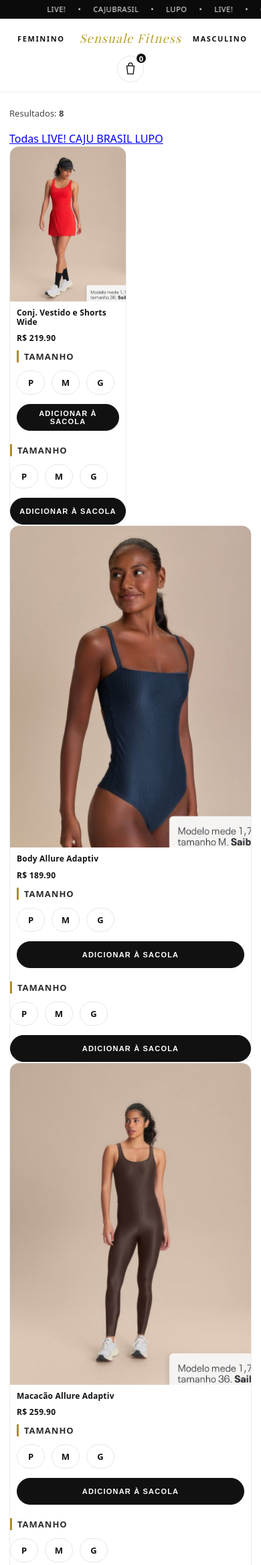
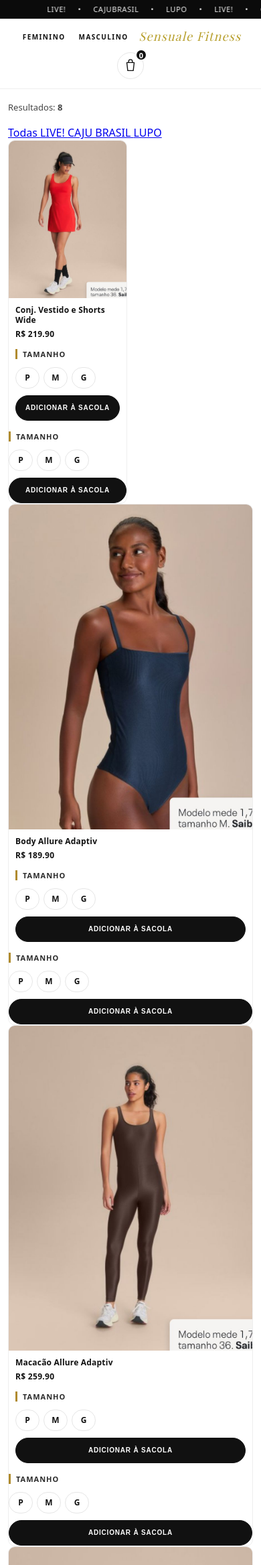
Before and after one commit to matheusfrancisco1308-del/loja-fitness, a Flask app: page / in a window 390 px wide. Shown: the top 2336 px of the page at 67% size. Run offline with Flask 3, Linux system fonts and the light colour scheme; some web fonts are replaced.

Commit message:
css novo corrigido

```diff
--- a/static/css/style.css
+++ b/static/css/style.css
@@ -1,7 +1,7 @@
 /* =========================
-   RESET + BASE (minimal)
+   RESET + BASE
 ========================= */
-*{ box-sizing:border-box; }
+*{ box-sizing:border-box; margin:0; padding:0; }
 html,body{ margin:0; padding:0; }
 img{ max-width:100%; height:auto; display:block; }
 
@@ -9,10 +9,11 @@ body{
   font-family: system-ui, -apple-system, Segoe UI, Roboto, Arial, sans-serif;
   background:#ffffff;
   color:#111;
+  -webkit-text-size-adjust: 100%;
 }
 
 /* =========================
-   TOP MARQUEE (faixa premium)
+   TOP MARQUEE
 ========================= */
 .top-marquee{
   background:#0b0b0b;
@@ -46,7 +47,7 @@ body{
 }
 
 /* =========================
-   HEADER (minimal / premium)
+   HEADER
 ========================= */
 .site-header{
   background:#fff;
@@ -59,6 +60,8 @@ body{
   align-items:center;
   justify-content:center;
   padding:18px 22px;
+  max-width:1350px;
+  margin:0 auto;
 }
 
 .nav{
@@ -80,8 +83,7 @@ body{
   padding:10px 6px;
   position:relative;
   transition:color .2s ease, transform .2s ease;
-
-  text-decoration:none; /* ✅ como é <a> */
+  text-decoration:none;
 }
 
 .nav-link:hover{
@@ -121,7 +123,7 @@ body{
 }
 
 .icon-btn{
-  position:relative; /* ✅ FIX: badge fica preso no botão */
+  position:relative;
   width:40px;
   height:40px;
   border-radius:999px;
@@ -159,7 +161,7 @@ body{
 }
 
 /* =========================
-   SHOP / GRID (premium spacing)
+   SHOP / GRID
 ========================= */
 .shop-page{
   max-width:1350px;
@@ -182,24 +184,24 @@ body{
   font-size:13px;
 }
 
-/* GRID */
+/* GRID — FIX: cards iguais com altura consistente */
 .grid{
   display:grid;
-  grid-template-columns:repeat(3, minmax(0, 1fr));
+  grid-template-columns:repeat(3, 1fr);
   gap:22px;
-
-  align-items:start; /* ✅ evita “desalinhamento” */
+  align-items:stretch; /* FIX: todos os cards mesma altura na row */
 }
 
-/* CARD premium */
+/* CARD — FIX: flexbox interno para alinhar conteúdo */
 .product-card{
   border:1px solid #eeeeee;
   background:#fff;
   overflow:hidden;
   border-radius:14px;
   transition:transform .18s ease, box-shadow .18s ease, border-color .18s ease;
-
-  min-width:0; /* ✅ evita estouro de texto */
+  min-width:0;
+  display:flex;
+  flex-direction:column; /* FIX: conteúdo empilhado corretamente */
 }
 
 .product-card:hover{
@@ -212,6 +214,7 @@ body{
   aspect-ratio:3/4;
   background:#f6f6f6;
   overflow:hidden;
+  flex-shrink:0; /* FIX: imagem não encolhe */
 }
 
 .product-img img{
@@ -226,9 +229,12 @@ body{
   transform:scale(1.06);
 }
 
-/* corpo */
+/* corpo — FIX: flex-grow para empurrar botão pro final */
 .product-body{
   padding:14px 14px 16px;
+  display:flex;
+  flex-direction:column;
+  flex-grow:1; /* FIX: ocupa espaço restante */
 }
 
 .product-title{
@@ -237,6 +243,12 @@ body{
   font-weight:700;
   letter-spacing:.2px;
   color:#111;
+  overflow:hidden;
+  text-overflow:ellipsis; /* FIX: texto longo não quebra layout */
+  display:-webkit-box;
+  -webkit-line-clamp:2;
+  line-clamp:2;
+  -webkit-box-orient:vertical;
 }
 
 .product-price{
@@ -246,7 +258,7 @@ body{
   margin-bottom:14px;
 }
 
-/* BOTÃO PREMIUM */
+/* BOTÃO */
 .btn{
   width:100%;
   height:44px;
@@ -260,6 +272,7 @@ body{
   text-transform:uppercase;
   cursor:pointer;
   transition:transform .16s ease, background .16s ease, box-shadow .16s ease;
+  margin-top:auto; /* FIX: botão sempre no final do card */
 }
 
 .btn:hover{
@@ -274,9 +287,9 @@ body{
 }
 
 /* =========================
-   TAMANHOS (chips + select)
+   TAMANHOS (chips)
 ========================= */
-.sizes{ margin: 10px 0 14px; }
+.sizes{ margin:10px 0 14px; }
 
 .size-label{
   display:block;
@@ -284,7 +297,7 @@ body{
   letter-spacing:1.6px;
   text-transform:uppercase;
   color:#777;
-  margin: 0 0 8px;
+  margin:0 0 8px;
 }
 
 .size-select{
@@ -307,64 +320,64 @@ body{
 
 .sizes-label{
   display:block;
-  font-weight: 900;
-  font-size: 13px;
-  letter-spacing: 1px;
-  text-transform: uppercase;
-  color: #000000d5;
-  border-left: 3px solid #b08b2e;
-  padding-left: 8px;
-  margin-bottom: 12px;
+  font-weight:900;
+  font-size:13px;
+  letter-spacing:1px;
+  text-transform:uppercase;
+  color:#000000d5;
+  border-left:3px solid #b08b2e;
+  padding-left:8px;
+  margin-bottom:12px;
 }
 
 .sizes-row{
   display:flex;
-  gap: 10px;
-  flex-wrap: wrap;
+  gap:10px;
+  flex-wrap:wrap;
 }
 
 .size-radio{
-  position: absolute;
-  opacity: 0;
-  pointer-events: none;
+  position:absolute;
+  opacity:0;
+  pointer-events:none;
 }
 
 .size-chip{
   display:inline-flex;
   align-items:center;
   justify-content:center;
-  min-width: 42px;
-  height: 36px;
-  padding: 0 12px;
-  border-radius: 999px;
-  border: 1px solid #e6e6e6;
-  background: #fff;
-  color: #111;
-  font-weight: 700;
-  font-size: 13px;
-  cursor: pointer;
-  user-select: none;
-  transition: transform .08s ease, border-color .2s ease, background .2s ease;
+  min-width:42px;
+  height:36px;
+  padding:0 12px;
+  border-radius:999px;
+  border:1px solid #e6e6e6;
+  background:#fff;
+  color:#111;
+  font-weight:700;
+  font-size:13px;
+  cursor:pointer;
+  user-select:none;
+  transition:transform .08s ease, border-color .2s ease, background .2s ease;
 }
 
 .size-chip:hover{
-  border-color: #b08b2e;
-  transform: translateY(-1px);
+  border-color:#b08b2e;
+  transform:translateY(-1px);
 }
 
 .size-radio:checked + .size-chip{
-  background: #111;
-  color: #fff;
-  border-color: #111;
+  background:#111;
+  color:#fff;
+  border-color:#111;
 }
 
 .size-radio:focus-visible + .size-chip{
-  outline: 2px solid #b08b2e;
-  outline-offset: 2px;
+  outline:2px solid #b08b2e;
+  outline-offset:2px;
 }
 
 /* =========================
-   SACOLA (CHECKOUT) PREMIUM
+   SACOLA (CHECKOUT)
 ========================= */
 :root{
   --bg: #ffffff;
@@ -377,202 +390,208 @@ body{
   --radius: 18px;
 }
 
-.bag-page{ background:#fff; padding: 42px 18px; }
-.bag-wrap{ max-width: 1100px; margin: 0 auto; }
+.bag-page{ background:#fff; padding:42px 18px; }
+.bag-wrap{ max-width:1100px; margin:0 auto; }
 
 .bag-head{
   display:flex;
   align-items:flex-end;
   justify-content:space-between;
-  gap: 18px;
-  padding: 0 2px 18px;
-  border-bottom: 1px solid var(--line);
-  margin-bottom: 22px;
+  gap:18px;
+  padding:0 2px 18px;
+  border-bottom:1px solid var(--line);
+  margin-bottom:22px;
 }
 
 .bag-title{ margin:0; font-size:28px; letter-spacing:.5px; }
-.bag-meta{ color: var(--muted); font-size: 14px; }
+.bag-meta{ color:var(--muted); font-size:14px; }
 
 .bag-empty{
-  background: var(--soft);
-  border: 1px solid var(--line);
-  border-radius: var(--radius);
-  padding: 28px;
+  background:var(--soft);
+  border:1px solid var(--line);
+  border-radius:var(--radius);
+  padding:28px;
 }
 
 .bag-link{
   display:inline-block;
-  margin-top: 12px;
-  color: #111;
-  text-decoration: none;
-  font-weight: 700;
-  font-size: 14px;
+  margin-top:12px;
+  color:#111;
+  text-decoration:none;
+  font-weight:700;
+  font-size:14px;
 }
-.bag-link:hover{ text-decoration: underline; }
+.bag-link:hover{ text-decoration:underline; }
 
 .bag-grid{
-  display: grid;
-  grid-template-columns: 1fr 360px;
-  gap: 22px;
-  align-items: start;
+  display:grid;
+  grid-template-columns:1fr 360px;
+  gap:22px;
+  align-items:start;
 }
 
-.bag-list{ display:flex; flex-direction: column; gap: 14px; }
+.bag-list{ display:flex; flex-direction:column; gap:14px; }
 
 .bag-item{
   display:grid;
-  grid-template-columns: 120px 1fr;
-  gap: 16px;
-  padding: 16px;
-  border: 1px solid var(--line);
-  border-radius: var(--radius);
-  background: var(--card);
-  box-shadow: var(--shadow);
+  grid-template-columns:120px 1fr;
+  gap:16px;
+  padding:16px;
+  border:1px solid var(--line);
+  border-radius:var(--radius);
+  background:var(--card);
+  box-shadow:var(--shadow);
 }
 
 .bag-img{
-  width: 120px;
-  height: 150px;
-  border-radius: 14px;
+  width:120px;
+  height:150px;
+  border-radius:14px;
   overflow:hidden;
-  background: var(--soft);
+  background:var(--soft);
+  flex-shrink:0;
 }
 
-.bag-img img{ width:100%; height:100%; object-fit: cover; }
+.bag-img img{ width:100%; height:100%; object-fit:cover; }
 
-.bag-info{ display:flex; flex-direction: column; gap: 10px; min-width: 0; }
+.bag-info{ display:flex; flex-direction:column; gap:10px; min-width:0; }
 
 .bag-top{
   display:flex;
   align-items:flex-start;
-  justify-content: space-between;
-  gap: 14px;
+  justify-content:space-between;
+  gap:14px;
 }
 
 .bag-name{
   margin:0;
-  font-size: 15px;
-  font-weight: 700;
-  line-height: 1.2;
-  max-width: 520px;
+  font-size:15px;
+  font-weight:700;
+  line-height:1.2;
+  max-width:520px;
+  overflow:hidden;
+  text-overflow:ellipsis;
 }
 
-.bag-price{ font-weight: 800; font-size: 14px; white-space: nowrap; }
+.bag-price{ font-weight:800; font-size:14px; white-space:nowrap; }
 
-.bag-tags{ display:flex; flex-wrap: wrap; gap: 8px; }
+.bag-tags{ display:flex; flex-wrap:wrap; gap:8px; }
 
 .bag-tag{
-  border: 1px solid var(--line);
-  background: #fff;
-  padding: 8px 10px;
-  border-radius: 999px;
-  font-size: 13px;
-  color: var(--muted);
+  border:1px solid var(--line);
+  background:#fff;
+  padding:8px 10px;
+  border-radius:999px;
+  font-size:13px;
+  color:var(--muted);
 }
-.bag-tag strong{ color: var(--text); }
+.bag-tag strong{ color:var(--text); }
 
 .bag-bottom{
   display:flex;
   align-items:center;
-  justify-content: space-between;
-  gap: 12px;
-  margin-top: 4px;
-  padding-top: 10px;
-  border-top: 1px solid var(--line);
+  justify-content:space-between;
+  gap:12px;
+  margin-top:4px;
+  padding-top:10px;
+  border-top:1px solid var(--line);
 }
 
-.bag-subtotal{ font-size: 13px; color: var(--muted); }
-.bag-subtotal strong{ color: var(--text); }
+.bag-subtotal{ font-size:13px; color:var(--muted); }
+.bag-subtotal strong{ color:var(--text); }
 
-.bag-actions{ display:flex; align-items:center; gap: 10px; }
+.bag-actions{ display:flex; align-items:center; gap:10px; }
 .bag-actions form{ margin:0; }
 
 .qty-btn{
-  width: 38px;
-  height: 38px;
-  border-radius: 999px;
-  border: 1px solid var(--line);
-  background: #fff;
+  width:38px;
+  height:38px;
+  border-radius:999px;
+  border:1px solid var(--line);
+  background:#fff;
   cursor:pointer;
-  font-size: 18px;
-  line-height: 1;
-  transition: transform .08s ease, border-color .2s ease;
+  font-size:18px;
+  line-height:1;
+  transition:transform .08s ease, border-color .2s ease;
 }
-.qty-btn:hover{ border-color: #cfcfcf; }
-.qty-btn:active{ transform: scale(.98); }
+.qty-btn:hover{ border-color:#cfcfcf; }
+.qty-btn:active{ transform:scale(.98); }
 
 .remove-btn{
-  border: 0;
-  background: transparent;
-  color: var(--muted);
+  border:0;
+  background:transparent;
+  color:var(--muted);
   cursor:pointer;
-  font-weight: 700;
-  font-size: 13px;
-  padding: 8px 10px;
-  border-radius: 10px;
-  transition: background .2s ease, color .2s ease;
+  font-weight:700;
+  font-size:13px;
+  padding:8px 10px;
+  border-radius:10px;
+  transition:background .2s ease, color .2s ease;
 }
-.remove-btn:hover{ background: #f2f2f2; color: #111; }
+.remove-btn:hover{ background:#f2f2f2; color:#111; }
 
 /* resumo */
-.bag-summary{ position: sticky; top: 18px; }
+.bag-summary{ position:sticky; top:18px; }
 .sum-card{
-  border: 1px solid var(--line);
-  background: var(--card);
-  border-radius: var(--radius);
-  padding: 18px;
-  box-shadow: var(--shadow);
+  border:1px solid var(--line);
+  background:var(--card);
+  border-radius:var(--radius);
+  padding:18px;
+  box-shadow:var(--shadow);
 }
-.sum-title{ margin: 0 0 12px; font-size: 16px; letter-spacing: .5px; }
+.sum-title{ margin:0 0 12px; font-size:16px; letter-spacing:.5px; }
 .sum-row{
   display:flex;
   align-items:center;
-  justify-content: space-between;
-  padding: 10px 0;
-  font-size: 14px;
+  justify-content:space-between;
+  padding:10px 0;
+  font-size:14px;
 }
-.sum-row.muted{ color: var(--muted); }
+.sum-row.muted{ color:var(--muted); }
 
-.sum-divider{ height: 1px; background: var(--line); margin: 10px 0; }
+.sum-divider{ height:1px; background:var(--line); margin:10px 0; }
 
 .sum-total{
   display:flex;
   align-items:center;
-  justify-content: space-between;
-  font-size: 15px;
-  padding: 10px 0 14px;
+  justify-content:space-between;
+  font-size:15px;
+  padding:10px 0 14px;
 }
-.sum-total strong{ font-size: 16px; }
+.sum-total strong{ font-size:16px; }
 
 .sum-btn{
   display:flex;
   align-items:center;
   justify-content:center;
-  width: 100%;
-  border-radius: 999px;
-  background: #111;
-  color: #fff;
+  width:100%;
+  border-radius:999px;
+  background:#111;
+  color:#fff;
   text-decoration:none;
-  padding: 14px 16px;
-  font-weight: 900;
-  letter-spacing: .8px;
-  text-transform: uppercase;
-  border: 1px solid #111;
-  transition: transform .08s ease, opacity .2s ease;
-  margin-top: 8px;
+  padding:14px 16px;
+  font-weight:900;
+  letter-spacing:.8px;
+  text-transform:uppercase;
+  border:1px solid #111;
+  transition:transform .08s ease, opacity .2s ease;
+  margin-top:8px;
 }
-.sum-btn:hover{ opacity: .92; }
-.sum-btn:active{ transform: scale(.99); }
+.sum-btn:hover{ opacity:.92; }
+.sum-btn:active{ transform:scale(.99); }
 
 /* =========================
-   RESPONSIVO (tablet)
+   RESPONSIVO — TABLET (<=1024px)
 ========================= */
-@media (max-width: 1024px){
-  .grid{ grid-template-columns:repeat(2, minmax(0, 1fr)); }
+@media (max-width:1024px){
+  .grid{ grid-template-columns:repeat(2, 1fr); }
   .nav{ gap:38px; }
 }
 
-@media (max-width: 720px){
+/* =========================
+   RESPONSIVO — TABLET PEQUENO (<=720px)
+========================= */
+@media (max-width:720px){
   .header-inner{ padding:16px 14px; }
   .hero-title{ font-size:20px; }
   .nav{ gap:22px; }
@@ -582,76 +601,169 @@ body{
 }
 
 /* =========================
-   MOBILE (<=600px) 2 CARDS + HEADER OK
+   MOBILE (<=600px) — FIX COMPLETO
 ========================= */
-@media (max-width: 600px){
+@media (max-width:600px){
 
-  .shop-page{ padding:22px 14px; }
+  .shop-page{ padding:18px 12px; }
 
-  /* header */
+  /* header — FIX: empilha verticalmente sem quebrar */
   .header-inner{
     display:flex;
-    flex-direction: column;
+    flex-direction:column;
     align-items:center;
-    gap: 10px;
-    padding: 14px 12px;
+    gap:10px;
+    padding:14px 12px;
   }
 
   .header-actions{
-    position: static !important;
-    right:auto !important;
-    width: 100%;
+    position:static;
+    right:auto;
+    width:auto;
     display:flex;
     justify-content:center;
     gap:10px;
+    order:3; /* FIX: ícones depois do nav */
   }
 
   .nav{
-    width: 100%;
-    display:grid;
-    grid-template-columns: 1fr auto 1fr;
+    width:100%;
+    display:flex;
+    flex-direction:row;
     align-items:center;
-    gap: 8px;
+    justify-content:center;
+    gap:12px;
+    order:2;
+  }
+
+  .hero-title{
+    font-size:18px;
+    text-align:center;
+    line-height:1.1;
+    order:1;
   }
 
   .nav-link{
-    font-size: 11px;
-    letter-spacing: 1.6px;
-    padding: 8px 6px;
-    white-space: nowrap;
-    justify-self:center;
-  }
-
-  .hero-title{
-    font-size: 18px;
-    text-align:center;
-    line-height: 1.1;
-    justify-self:center;
+    font-size:10px;
+    letter-spacing:1.4px;
+    padding:6px 4px;
+    white-space:nowrap;
   }
 
   .top-marquee{ height:28px; }
   .marquee-track span{ font-size:11px; }
 
-  /* grid 2 colunas */
+  /* grid 2 colunas — FIX: sem !important, sem overflow */
   .grid{
-    grid-template-columns: repeat(2, minmax(0, 1fr)) !important;
-    gap: 12px !important;
+    grid-template-columns:repeat(2, 1fr);
+    gap:10px;
   }
 
-  .product-body{ padding: 10px; }
-  .product-title{ font-size: 12px; line-height: 1.2; }
-  .product-price{ font-size: 12px; margin-bottom: 10px; }
-  .btn{ height: 40px; font-size: 11px; }
+  /* cards — FIX: conteúdo não vaza */
+  .product-card{
+    border-radius:10px;
+  }
+
+  .product-body{
+    padding:10px;
+  }
+
+  .product-title{
+    font-size:12px;
+    line-height:1.3;
+    margin-bottom:4px;
+    -webkit-line-clamp:2;
+    line-clamp:2;
+  }
+
+  .product-price{
+    font-size:12px;
+    margin-bottom:8px;
+  }
+
+  .btn{
+    height:38px;
+    font-size:10px;
+    letter-spacing:.8px;
+  }
+
+  /* tamanhos — FIX: chips menores no mobile */
+  .sizes-label{ font-size:11px; }
+
+  .size-chip{
+    min-width:36px;
+    height:32px;
+    font-size:12px;
+    padding:0 10px;
+  }
+
+  .sizes-row{ gap:6px; }
+  .sizes{ margin:6px 0 10px; }
 }
 
-/* sacola responsivo */
-@media (max-width: 980px){
-  .bag-grid{ grid-template-columns: 1fr; }
-  .bag-summary{ position: static; }
+/* =========================
+   MOBILE PEQUENO (<=380px) — FIX extra
+========================= */
+@media (max-width:380px){
+  .grid{
+    grid-template-columns:repeat(2, 1fr);
+    gap:8px;
+  }
+
+  .product-body{ padding:8px; }
+  .product-title{ font-size:11px; }
+  .product-price{ font-size:11px; }
+  .btn{ height:36px; font-size:9px; }
+
+  .nav-link{ font-size:9px; letter-spacing:1px; }
+  .hero-title{ font-size:16px; }
+
+  .size-chip{ min-width:32px; height:30px; font-size:11px; }
 }
 
-@media (max-width: 520px){
-  .bag-item{ grid-template-columns: 1fr; }
-  .bag-img{ width: 100%; height: 260px; }
-  .bag-bottom{ flex-direction: column; align-items: flex-start; }
+/* =========================
+   SACOLA RESPONSIVO
+========================= */
+@media (max-width:980px){
+  .bag-grid{ grid-template-columns:1fr; }
+  .bag-summary{ position:static; }
 }
+
+@media (max-width:520px){
+  .bag-page{ padding:22px 12px; }
+  .bag-title{ font-size:22px; }
+
+  .bag-item{
+    grid-template-columns:90px 1fr; /* FIX: imagem menor mas mantém lado a lado */
+    gap:12px;
+    padding:12px;
+  }
+
+  .bag-img{
+    width:90px;
+    height:120px;
+    border-radius:10px;
+  }
+
+  .bag-name{ font-size:13px; }
+  .bag-price{ font-size:13px; }
+  .bag-tag{ padding:6px 8px; font-size:12px; }
+
+  .bag-bottom{
+    flex-direction:column;
+    align-items:flex-start;
+    gap:8px;
+  }
+
+  .qty-btn{ width:34px; height:34px; font-size:16px; }
+}
+
+@media (max-width:380px){
+  .bag-item{
+    grid-template-columns:1fr; /* Telas muito pequenas: empilha */
+  }
+  .bag-img{
+    width:100%;
+    height:200px;
+  }
+}
```
Also changed, not shown: instance/sensuale.db.
